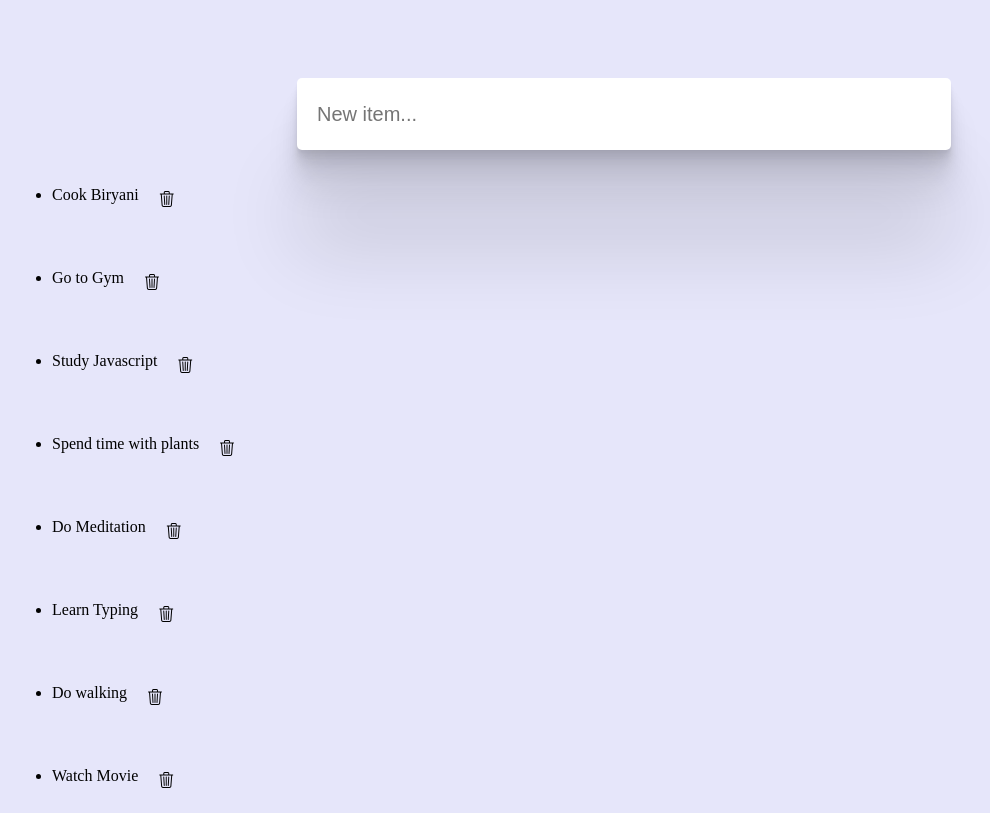
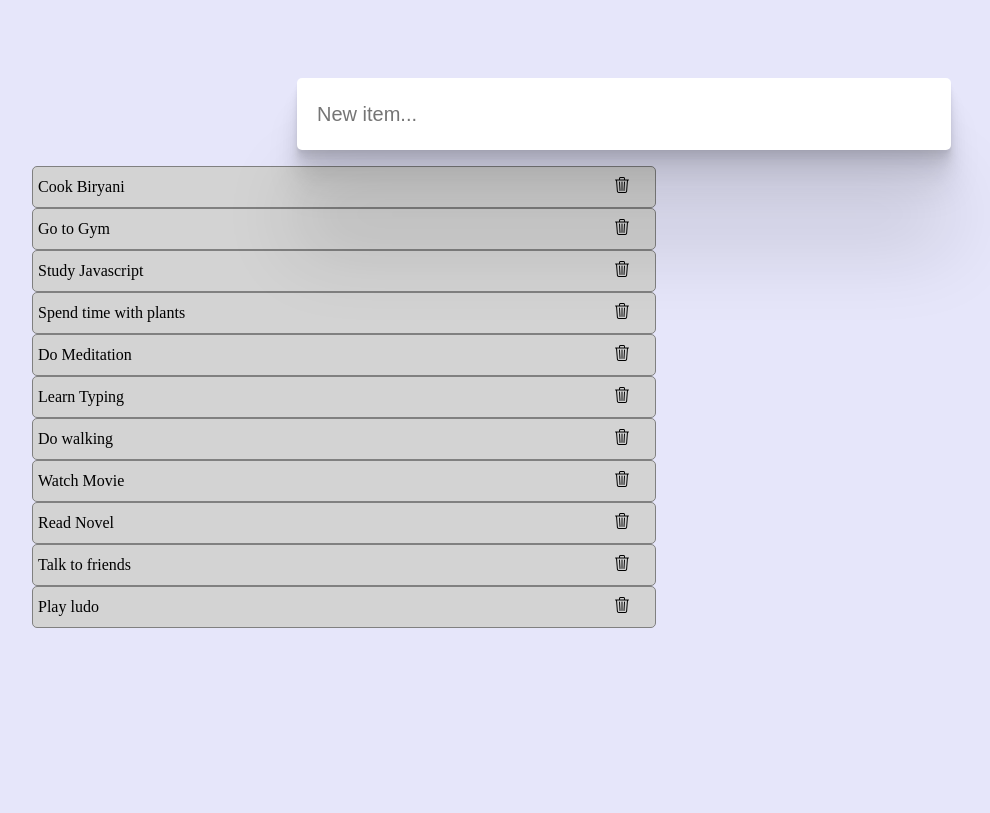
Before and after one commit to soumya1405/Shopping-List, a website: page main.html in a window 1280 px wide. Shown: the top 813 px of the page, without its empty margins (16-1006 px from the left). Drawn offline with nearby package versions, Linux system fonts and the light colour scheme.

Commit message:
update style file by adding styles to unordered list and list containers

```diff
--- a/style.css
+++ b/style.css
@@ -18,10 +18,30 @@
 }
 .del {
   padding: 20px;
-  margin-top: -15px;
+  margin-top: -3px;
+
+
 }
 .cont {
   display: flex;
   flex-direction: row;
-  padding: 20px;
+  align-items: center;
+  justify-content: space-between;
+  padding: 5px;
+  width:50%;
+  height: 30px;
+  border: 1px solid grey;
+  background-color: lightgrey;
+  list-style-type: none;
+  border-radius: 5px;
 }
+.un{
+  display: flex;
+  flex-direction: column;
+  align-items: center;
+  justify-content: center;
+  gap: 10px;
+  margin-top: 50px;
+  margin-right: 40px;
+
+}
```
